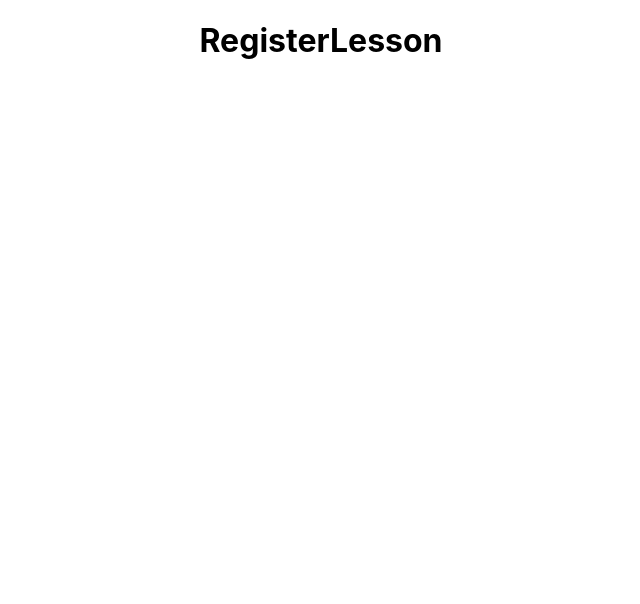
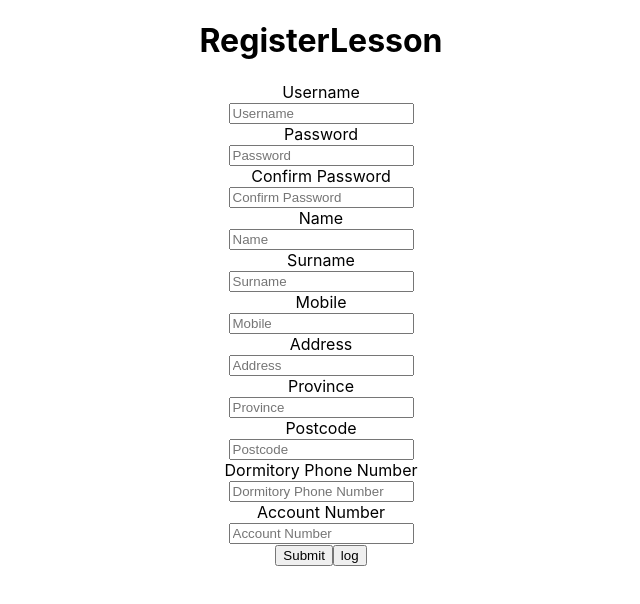
Before and after one commit to chawintee/Dormitory-Personal_Project, a React (Create React App) app in the folder frontend/: page /registerLesson in a window 1280 px wide. Shown: the top 604 px of the page, without its empty margins (319-959 px from the left). Built offline with nearby package versions, Linux system fonts and the light colour scheme.

Commit message:
add LessonRegister

```diff
--- /dev/null
+++ b/frontend/src/components/Lesson/Components/Input.js
@@ -0,0 +1,15 @@
+import React from 'react'
+
+function Input(props) {
+    const { text, value, name } = props;
+    return (
+        <div>
+            <div>
+                <label>{name}</label>
+            </div>
+            <input onChange={text} value={value} placeholder={name} />
+        </div>
+    )
+}
+
+export default Input
--- a/frontend/src/components/Lesson/RegisterLesson.js
+++ b/frontend/src/components/Lesson/RegisterLesson.js
@@ -1,9 +1,74 @@
-import React from 'react'
+import React, { useState } from 'react'
+import Input from './Components/Input'
 
 function RegisterLesson() {
+    const [username, setUsername] = useState("");
+    const [password, setPassword] = useState("");
+    const [confirmPassword, setConfirmPassword] = useState("");
+    const [name, setName] = useState("");
+    const [surname, setSurname] = useState("");
+    const [mobile, setMobile] = useState("");
+    const [address, setAddress] = useState("");
+    const [province, setProvince] = useState("");
+    const [postcode, setPostcode] = useState("");
+    const [dormPhone, setDormPhone] = useState("");
+    const [accountNumber, setAccountNumber] = useState("");
+
+    const textUsername = (e) => setUsername(e.target.value);
+    const textPassword = (e) => setPassword(e.target.value);
+    const textConfirmPassword = (e) => setConfirmPassword(e.target.value);
+    const textName = (e) => setName(e.target.value);
+    const textSurname = (e) => setSurname(e.target.value);
+    const textMobile = (e) => setMobile(e.target.value);
+    const textAddress = (e) => setAddress(e.target.value);
+    const textProvince = (e) => setProvince(e.target.value);
+    const textPostcode = (e) => setPostcode(e.target.value);
+    const textDormPhone = (e) => setDormPhone(e.target.value);
+    const textAccountNumber = (e) => setAccountNumber(e.target.value);
+
+
+
+
+
+
+
+    const submit = () => {
+        console.log("Submit mai kub")
+    }
+
+    const logLogLog = () => {
+        console.log(username)
+        console.log(password)
+        console.log(confirmPassword)
+        console.log(name)
+        console.log(surname)
+        console.log(mobile)
+        console.log(address)
+        console.log(province)
+        console.log(postcode)
+        console.log(dormPhone)
+        console.log(accountNumber)
+    }
+
     return (
         <div>
             <h1>RegisterLesson</h1>
+            <Input name="Username" text={textUsername} value={username} />
+            <Input name="Password" text={textPassword} value={password} />
+            <Input name="Confirm Password" text={textConfirmPassword} value={confirmPassword} />
+            <Input name="Name" text={textName} value={name} />
+            <Input name="Surname" text={textSurname} value={surname} />
+            <Input name="Mobile" text={textMobile} value={mobile} />
+            <Input name="Address" text={textAddress} value={address} />
+            <Input name="Province" text={textProvince} value={province} />
+            <Input name="Postcode" text={textPostcode} value={postcode} />
+            <Input name="Dormitory Phone Number" text={textDormPhone} value={dormPhone} />
+            <Input name="Account Number" text={textAccountNumber} value={accountNumber} />
+
+
+
+            <button onClick={submit}>Submit</button>
+            <button onClick={logLogLog}>log</button>
         </div>
     )
 }
```
